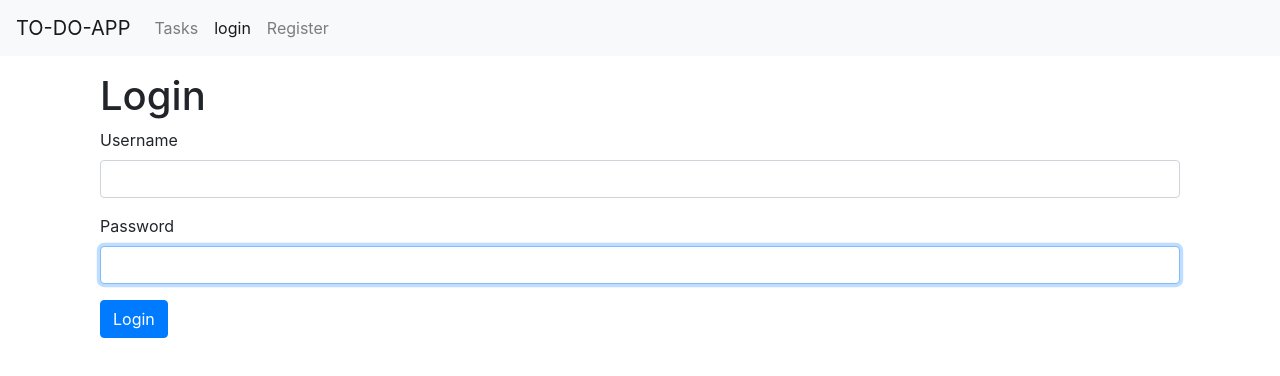
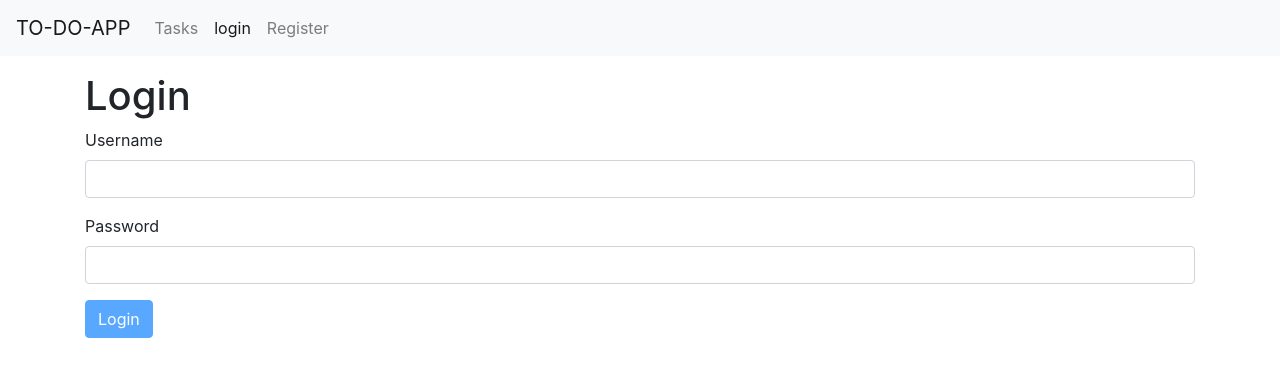
Before and after one commit to Syldox/React-todo-list, a React (Create React App) app: page /login in a window 1280 px wide. Shown: the top 376 px of the page. Built offline with nearby package versions, Linux system fonts and the light colour scheme.

Commit message:
setting up the login and registration form with joy validation technique

```diff
--- a/package.json
+++ b/package.json
@@ -7,6 +7,7 @@
     "bootstrap": "^4.3.1",
     "font-awesome": "^4.7.0",
     "fontawesome": "^5.6.3",
+    "joi-browser": "^13.4.0",
     "react": "^16.9.0",
     "react-dom": "^16.9.0",
     "react-router-dom": "^5.1.1",
--- a/src/components/Input.jsx
+++ b/src/components/Input.jsx
@@ -1,20 +1,13 @@
-import React from 'react'
+import React from "react";
 
- const Input =({name, label, value, onChange})=> {
-    return (
-        <div className="form-group">
-        <label htmlFor={name}>{label}</label>
-        <input
-         autoFocus
-         value={value}
-         onChange={onChange}
-         id={name}
-         name={name}
-         type="text"
-         className="form-control"
-         />
+const Input = ({ name, label, error, ...rest }) => {
+  return (
+    <div className="form-group">
+      <label htmlFor={name}>{label}</label>
+      <input {...rest} name={name} id={name} className="form-control" />
+      {error && <div className="alert alert-danger">{error}</div>}
     </div>
-    )
-}
+  );
+};
 
-export default Input
+export default Input;
--- a/src/components/Login.jsx
+++ b/src/components/Login.jsx
@@ -1,51 +1,39 @@
-import React, { Component } from 'react';
-import Input from './Input';
+import React from "react";
+import Joi from "joi-browser";
+import Form from "./common/form";
 
-class Login extends Component {
-
-    state ={
-        account:{
-            email:'',
-            password:''
-        }
-    };
-    handleSubmit = e => {
-        e.preventDefault();
-
-        // call the server
-        console.log("submitted")
+class LoginForm extends Form {
+  state = {
+    data: { username: "", password: "" },
+    errors: {}
   };
 
-    handleChange = ({currentTarget: input}) =>{
-        const account = { ...this.state.account};
-        account[input.name] = input.value;
-        this.setState({account})
+  schema = {
+    username: Joi.string()
+      .required()
+      .label("Username"),
+    password: Joi.string()
+      .required()
+      .label("Password")
+  };
+
+  doSubmit = () => {
+    // Call the server
+    console.log("Submitted");
   };
 
   render() {
-        const {account} = this.state;
     return (
-            <div className="container">
+      <div>
         <h1>Login</h1>
         <form onSubmit={this.handleSubmit}>
-                   <Input
-                   name="email"
-                   value={account.email}
-                   label="Username"
-                   onChange={this.handleChange}
-                   />
-                   <Input
-                   name="password"
-                   value={account.password}
-                   label="Password"
-                   onChange={this.handleChange}
-                   />
-
-                    <button className="btn btn-primary">Login</button>
+          {this.renderInput("username", "Username")}
+          {this.renderInput("password", "Password", "password")}
+          {this.renderButton("Login")}
         </form>
       </div>
-        )
+    );
   }
 }
 
-export default Login;
+export default LoginForm;
--- a/src/components/Register.jsx
+++ b/src/components/Register.jsx
@@ -1,13 +1,45 @@
-import React, { Component } from 'react'
+import React from "react";
+import Joi from "joi-browser";
+import Form from "./common/form";
 
- class Register extends Component {
+class RegisterForm extends Form {
+  state = {
+    data: { username: "", password: "", name: "" },
+    errors: {}
+  };
+
+  schema = {
+    username: Joi.string()
+      .required()
+      .email()
+      .label("Username"),
+    password: Joi.string()
+      .required()
+      .min(5)
+      .label("Password"),
+    name: Joi.string()
+      .required()
+      .label("Name")
+  };
+
+  doSubmit = () => {
+    // Call the server
+    console.log("Submitted");
+  };
+
   render() {
     return (
       <div>
         <h1>Register</h1>
+        <form onSubmit={this.handleSubmit}>
+          {this.renderInput("username", "Username")}
+          {this.renderInput("password", "Password", "password")}
+          {this.renderInput("name", "Name")}
+          {this.renderButton("Register")}
+        </form>
       </div>
-        )
+    );
   }
 }
 
-export default Register;
+export default RegisterForm;
--- /dev/null
+++ b/src/components/common/form.jsx
@@ -0,0 +1,90 @@
+import React, { Component } from "react";
+import Joi from "joi-browser";
+import Input from "../Input";
+import Select from "./select";
+
+class Form extends Component {
+  state = {
+    data: {},
+    errors: {}
+  };
+
+  validate = () => {
+    const options = { abortEarly: false };
+    const { error } = Joi.validate(this.state.data, this.schema, options);
+    if (!error) return null;
+
+    const errors = {};
+    for (let item of error.details) errors[item.path[0]] = item.message;
+    return errors;
+  };
+
+  validateProperty = ({ name, value }) => {
+    const obj = { [name]: value };
+    const schema = { [name]: this.schema[name] };
+    const { error } = Joi.validate(obj, schema);
+    return error ? error.details[0].message : null;
+  };
+
+  handleSubmit = e => {
+    e.preventDefault();
+
+    const errors = this.validate();
+    this.setState({ errors: errors || {} });
+    if (errors) return;
+
+    this.doSubmit();
+  };
+
+  handleChange = ({ currentTarget: input }) => {
+    const errors = { ...this.state.errors };
+    const errorMessage = this.validateProperty(input);
+    if (errorMessage) errors[input.name] = errorMessage;
+    else delete errors[input.name];
+
+    const data = { ...this.state.data };
+    data[input.name] = input.value;
+
+    this.setState({ data, errors });
+  };
+
+  renderButton(label) {
+    return (
+      <button disabled={this.validate()} className="btn btn-primary">
+        {label}
+      </button>
+    );
+  }
+
+  renderSelect(name, label, options) {
+    const { data, errors } = this.state;
+
+    return (
+      <Select
+        name={name}
+        value={data[name]}
+        label={label}
+        options={options}
+        onChange={this.handleChange}
+        error={errors[name]}
+      />
+    );
+  }
+
+  renderInput(name, label, type = "text") {
+    const { data, errors } = this.state;
+
+    return (
+      <Input
+        type={type}
+        name={name}
+        value={data[name]}
+        label={label}
+        onChange={this.handleChange}
+        error={errors[name]}
+      />
+    );
+  }
+}
+
+export default Form;
--- /dev/null
+++ b/src/components/common/select.jsx
@@ -0,0 +1,20 @@
+import React from "react";
+
+const Select = ({ name, label, options, error, ...rest }) => {
+  return (
+    <div className="form-group">
+      <label htmlFor={name}>{label}</label>
+      <select name={name} id={name} {...rest} className="form-control">
+        <option value="" />
+        {options.map(option => (
+          <option key={option._id} value={option._id}>
+            {option.name}
+          </option>
+        ))}
+      </select>
+      {error && <div className="alert alert-danger">{error}</div>}
+    </div>
+  );
+};
+
+export default Select;
```
Also changed, not shown: 1 other file (tests, documents, lock files or other folders). Lines whose indentation alone changed are shown as unchanged.
